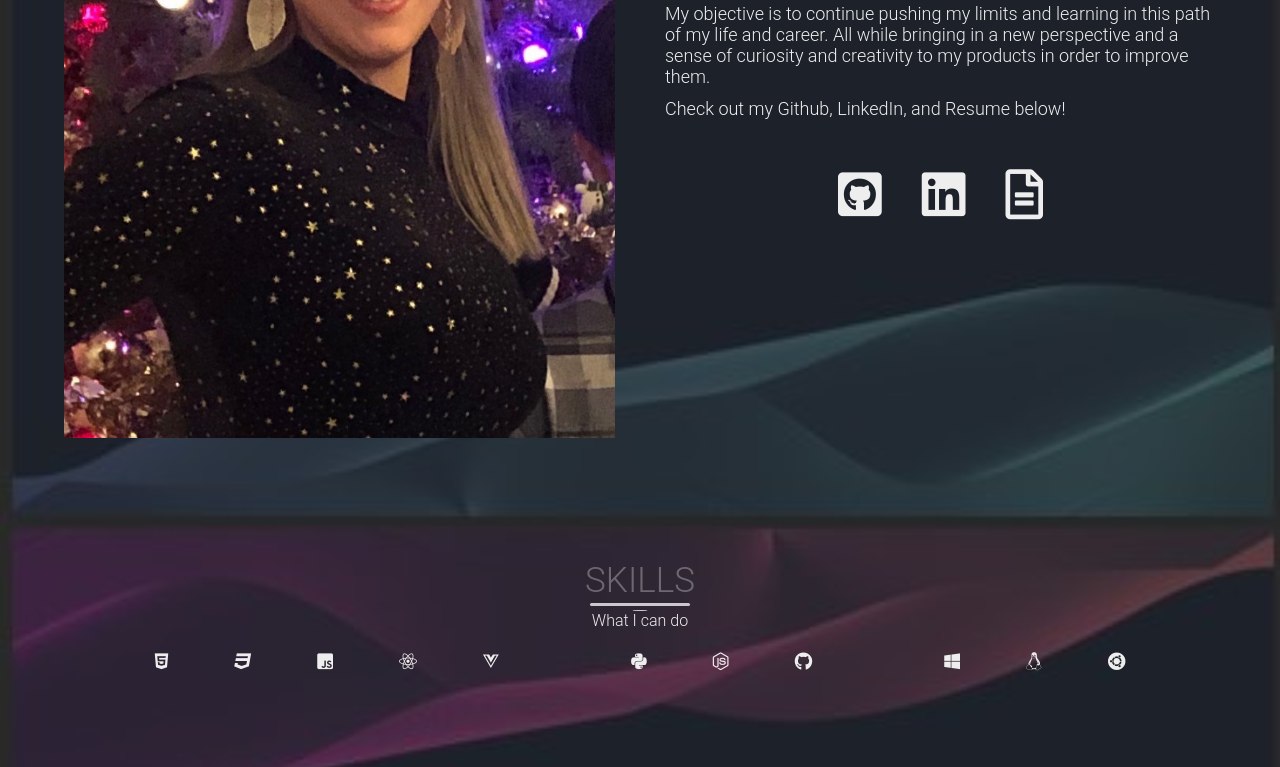
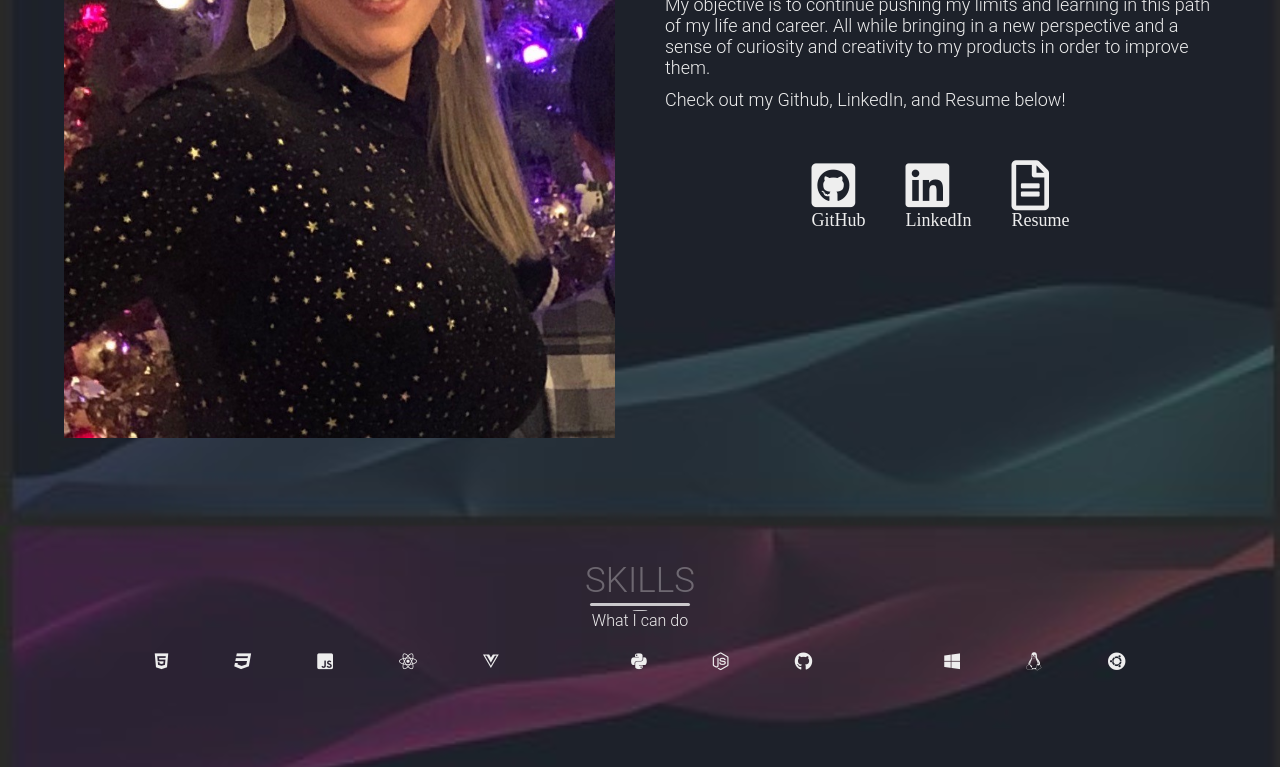
Before and after one commit to ViryF/Portfolio, a website: page index.html in a window 1280 px wide. Shown: the part 1402-2169 px from the top of the page. Drawn offline with nearby package versions, Linux system fonts and the light colour scheme.

Commit message:
updated links in about section

```diff
--- a/index.html
+++ b/index.html
@@ -75,17 +75,17 @@
             <ul class="nav-list">
               <li>
                 <a href="https://github.com/ViryF" target="_blank" class="icon-link">
-                  <i class="fab fa-github-square"></i>
+                  <i class="fab fa-github-square"><p>GitHub</p></i>
                 </a>
               </li>
               <li>
                 <a href="https://www.linkedin.com/in/viridianaflores/" target="_blank" class="icon-link">
-                  <i class="fab fa-linkedin"></i>
+                  <i class="fab fa-linkedin"><p>LinkedIn</p></i>
                 </a>
               </li>
               <li>
                 <a href="https://docs.google.com/document/d/1NsOq8-5eRFsDVooGURx6l80zFX9mhfpboPc2N7x0fMA/edit?usp=sharing" target="_blank" class="icon-link">
-                  <i class="far fa-file-alt"></i>
+                  <i class="far fa-file-alt"><p>Resume</p></i>
                 </a>
               </li>
             </ul>
@@ -385,7 +385,7 @@
             </li>
             <li>
               <a href="mailto:diana13_2011@hotmail.com" target="_blank" class="icon-link">
-                <i class="fas fa-envelope-open-text"><p>Email</p></i>
+                <i class="fas fa-envelope-open-text"><p>Email Me</p></i>
               </a>
             </li>
           </ul>
```
